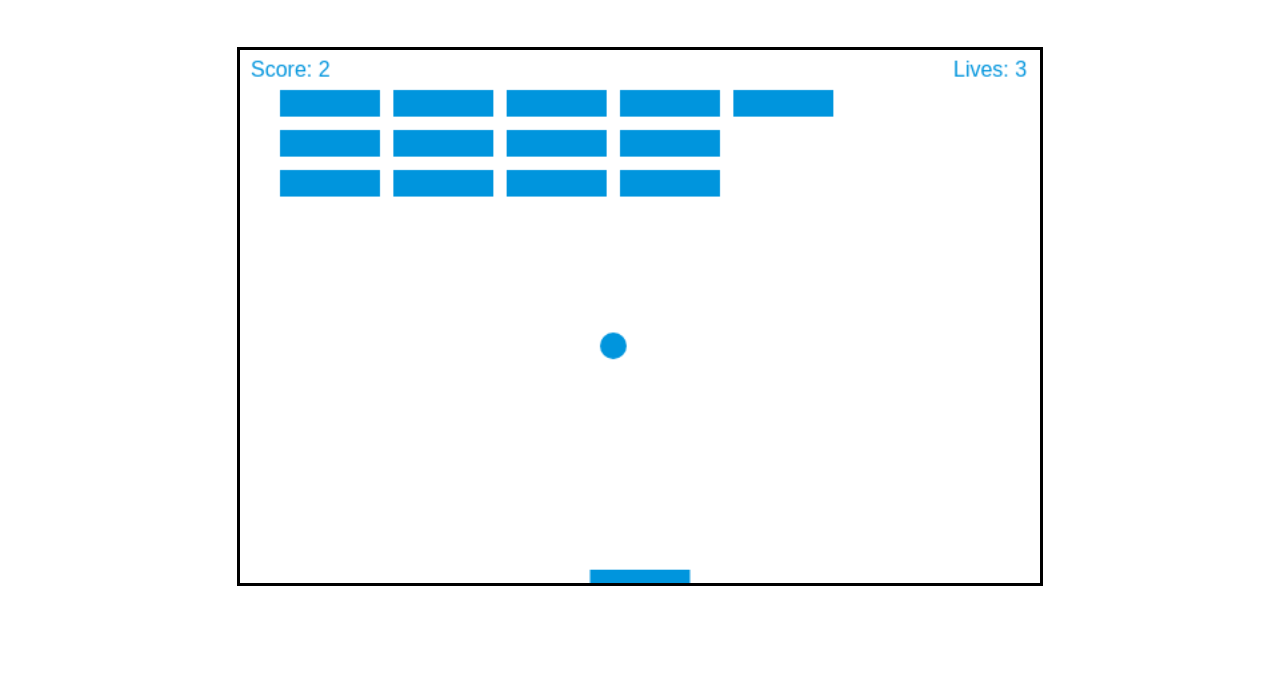
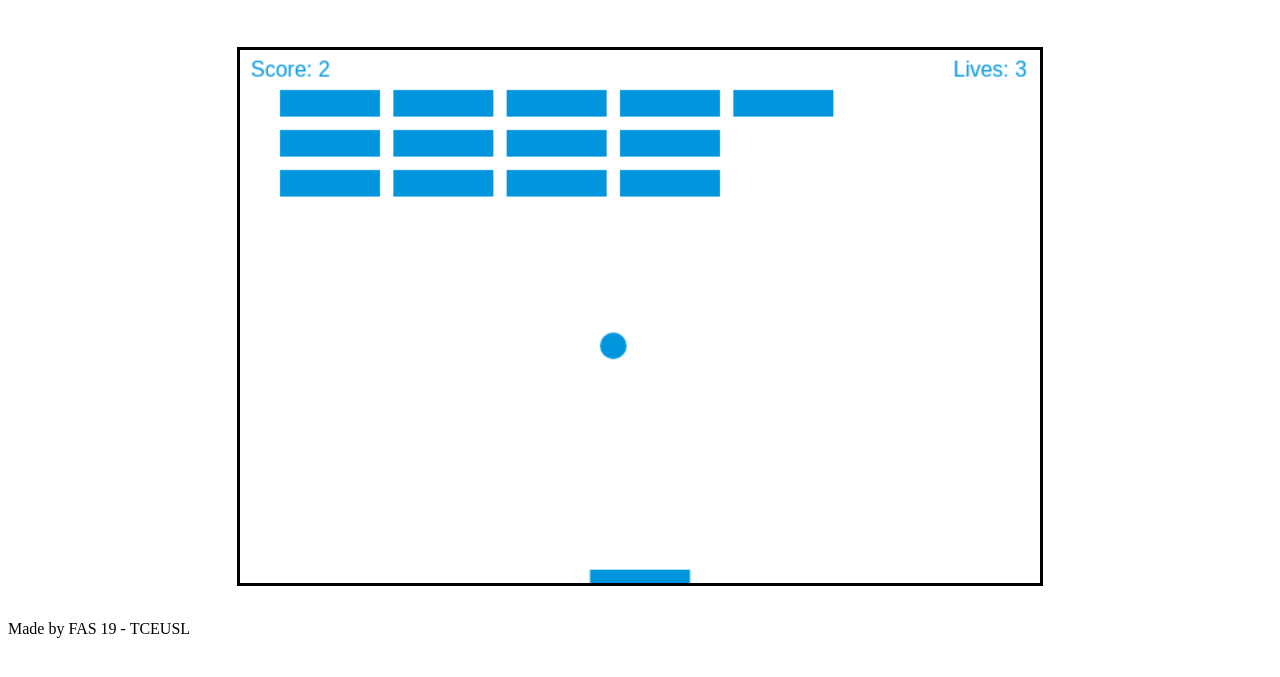
Before and after one commit to dilshankarunarathne/js-pong, a plain HTML site: page index.html in a window 1280 px wide. Shown: the part 85-762 px from the top of the page. Drawn offline with Linux system fonts and the light colour scheme.

Commit message:
Update index.html

```diff
--- a/index.html
+++ b/index.html
@@ -11,14 +11,21 @@
     <div class="header" id="header">
         <h1 class="pong">Pong!</h1>
     </div>
+
     <br>
     <div class="canvas-container">
         <canvas id="canvas" width="600" height="400"></canvas>
     </div>
+
     <br>
     <div id="stats" class="stats">
 
     </div>
+
+    <div id="footer" class="footer">
+        <p class="footer-text">Made by FAS 19 - TCEUSL</p>
+    </div>
+
     <script src="pong.js"></script>
 </body>
 </html>
```
